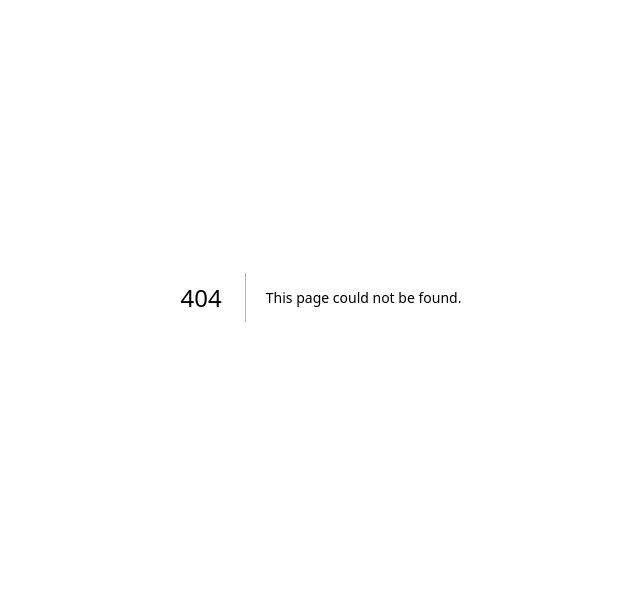
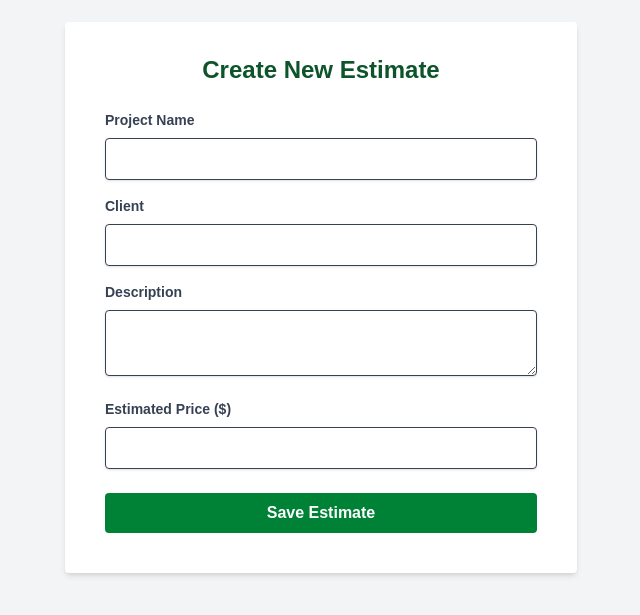
Before and after one commit to anembo/tarrify-suite, a Next.js app: page /create-estimate in a window 1280 px wide. Before the commit this address had no page. Shown: the part 103-718 px from the top of the page, without its empty margins (319-959 px from the left). Built offline with nearby package versions, Linux system fonts and the light colour scheme.

Commit message:
Add Create Estimate page with form functionality

```diff
--- /dev/null
+++ b/pages/create-estimate.tsx
@@ -0,0 +1,93 @@
+import { useState } from 'react';
+import { useRouter } from 'next/router';
+import { db } from '../lib/firebase';
+import { collection, addDoc, Timestamp } from 'firebase/firestore';
+
+export default function CreateEstimate() {
+  const router = useRouter();
+  const [projectName, setProjectName] = useState('');
+  const [client, setClient] = useState('');
+  const [description, setDescription] = useState('');
+  const [price, setPrice] = useState('');
+  const [loading, setLoading] = useState(false);
+
+  const handleSubmit = async (e: React.FormEvent) => {
+    e.preventDefault();
+    setLoading(true);
+    try {
+      await addDoc(collection(db, 'estimates'), {
+        projectName,
+        client,
+        description,
+        price: parseFloat(price),
+        date: Timestamp.now()
+      });
+      alert('Estimate saved successfully!');
+      router.push('/dashboard');
+    } catch (error) {
+      console.error('Error saving estimate:', error);
+      alert('There was an error saving the estimate.');
+    } finally {
+      setLoading(false);
+    }
+  };
+
+  return (
+    <div className="min-h-screen flex items-center justify-center bg-gray-100">
+      <form onSubmit={handleSubmit} className="bg-white shadow-md rounded px-10 pt-8 pb-10 w-full max-w-lg">
+        <h2 className="text-2xl font-bold mb-6 text-center text-green-900">Create New Estimate</h2>
+
+        <div className="mb-4">
+          <label className="block text-gray-700 text-sm font-bold mb-2">Project Name</label>
+          <input
+            type="text"
+            value={projectName}
+            onChange={(e) => setProjectName(e.target.value)}
+            required
+            className="shadow border rounded w-full py-2 px-3 text-gray-700"
+          />
+        </div>
+
+        <div className="mb-4">
+          <label className="block text-gray-700 text-sm font-bold mb-2">Client</label>
+          <input
+            type="text"
+            value={client}
+            onChange={(e) => setClient(e.target.value)}
+            required
+            className="shadow border rounded w-full py-2 px-3 text-gray-700"
+          />
+        </div>
+
+        <div className="mb-4">
+          <label className="block text-gray-700 text-sm font-bold mb-2">Description</label>
+          <textarea
+            value={description}
+            onChange={(e) => setDescription(e.target.value)}
+            required
+            className="shadow border rounded w-full py-2 px-3 text-gray-700"
+          />
+        </div>
+
+        <div className="mb-6">
+          <label className="block text-gray-700 text-sm font-bold mb-2">Estimated Price ($)</label>
+          <input
+            type="number"
+            value={price}
+            onChange={(e) => setPrice(e.target.value)}
+            required
+            className="shadow border rounded w-full py-2 px-3 text-gray-700"
+          />
+        </div>
+
+        <button
+          type="submit"
+          disabled={loading}
+          className="bg-green-700 hover:bg-green-800 text-white font-bold py-2 px-4 rounded w-full"
+        >
+          {loading ? 'Saving...' : 'Save Estimate'}
+        </button>
+      </form>
+    </div>
+  );
+}
```
